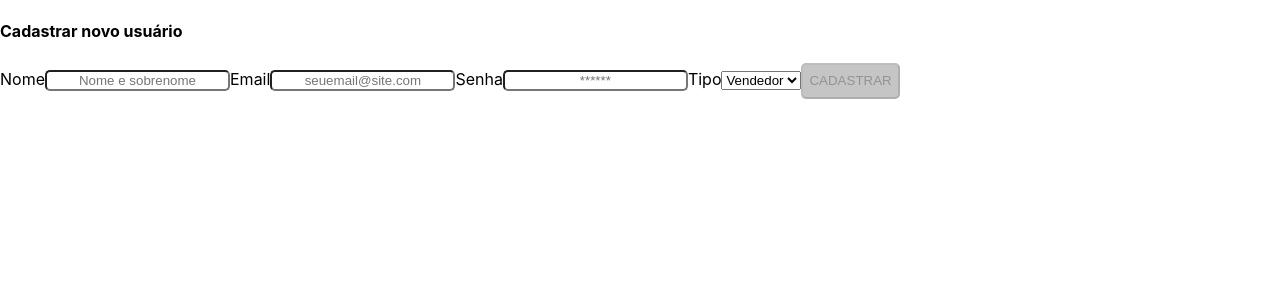
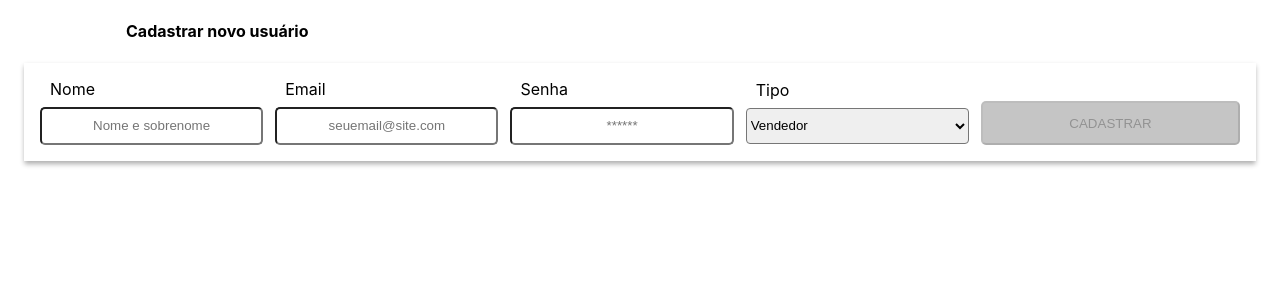
Before and after one commit to riquelmebandeira/projeto-delivery-app, a React (Create React App) app in the folder front-end/: page /admin/manage in a window 1280 px wide. Shown: the top 300 px of the page. Built offline with nearby package versions, Linux system fonts and the light colour scheme.

Commit message:
feat(interface): estiliza a pagina de gerenciamento

```diff
--- a/front-end/src/pages/AdminManage.jsx
+++ b/front-end/src/pages/AdminManage.jsx
@@ -5,6 +5,7 @@ import Select from '../components/Select';
 import Input from '../components/Input';
 import { postOrders as postUser } from '../services/requests';
 import { ROLE_OPTIONS, EMAIL_REGEX, NAME_LENGTH, PWD_LENGTH } from '../utils';
+import '../styles/pages/AdminManage.css';
 
 export default function CustomerProducts() {
   const [sessionUser, setSessionUser] = useState('');
@@ -39,22 +40,25 @@ export default function CustomerProducts() {
 
       <main>
         <section>
-          <h4>Cadastrar novo usuário</h4>
-          <form>
+          <h4 className="admin-page-title">Cadastrar novo usuário</h4>
+          <form className="admin-register-form">
             <Input
               labelText="Nome"
+              type="text"
               dataTestId="admin_manage__input-name"
               placeHolder="Nome e sobrenome"
               onChange={ (e) => setName(e.target.value) }
             />
             <Input
               labelText="Email"
+              type="text"
               dataTestId="admin_manage__input-email"
               placeHolder="seuemail@site.com"
               onChange={ (e) => setEmail(e.target.value) }
             />
             <Input
               labelText="Senha"
+              type="password"
               dataTestId="admin_manage__input-password"
               placeHolder="******"
               onChange={ (e) => setPassword(e.target.value) }
@@ -78,14 +82,17 @@ export default function CustomerProducts() {
             />
           </form>
         </section>
-
         {
           error && (
-            <h5 data-testid="admin_manage__element-invalid-register">
+            <h5
+              className="register-error-message"
+              data-testid="admin_manage__element-invalid-register"
+            >
               Não foi possível realizar o cadastro
             </h5>
           )
         }
+
       </main>
     </>
   );
--- /dev/null
+++ b/front-end/src/styles/pages/AdminManage.css
@@ -0,0 +1,42 @@
+.admin-page-title, .register-error-message {
+  margin-left: 126px;
+}
+
+.admin-register-form {
+  align-items: center;
+  box-shadow: 0.1px 3px 5px rgb(173, 173, 173);
+  display: flex;
+  gap: 12px;
+  justify-content: space-around;
+  margin: auto;
+  padding: 16px;
+  width: 1200px;
+}
+
+.admin-register-form > * {
+  width: 100%;
+}
+
+.admin-register-form label {
+  display: flex;
+  flex-direction: column;
+  row-gap: 8px;
+  text-indent: 10px;
+}
+
+.admin-register-form input {
+  height: 32px;
+}
+
+.admin-register-form select {
+  border-radius: 4px;
+  height: 36px;
+}
+
+.admin-register-form button {
+  height: 30px;
+  line-height: 20%;
+  margin-top: 22px;
+  padding: 20px;
+  width: 100%;
+}
```
